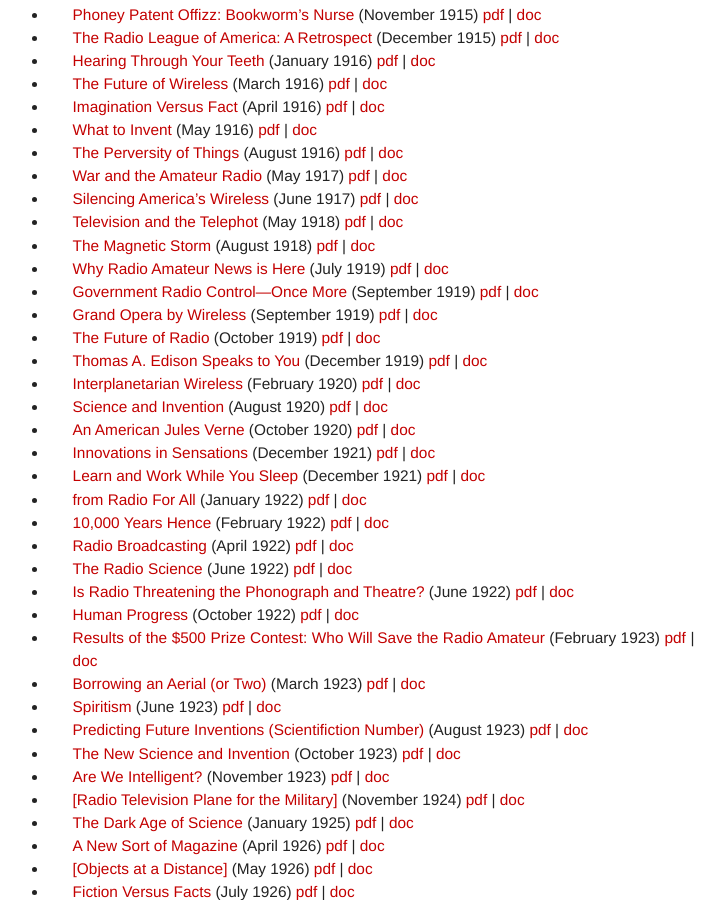
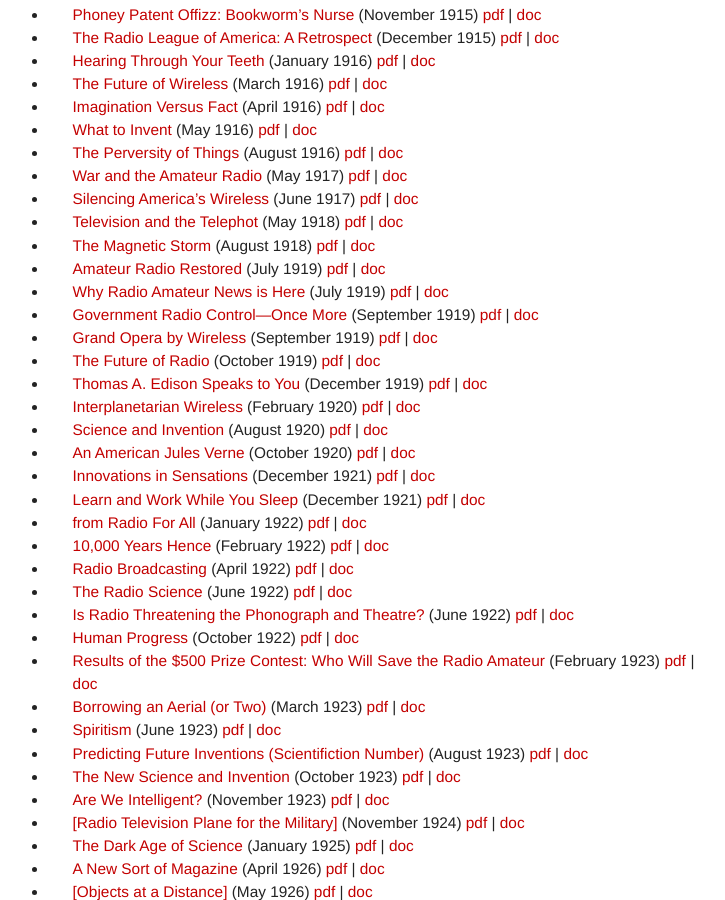
Before and after one commit to gwijthoff/perversity_of_things, a Jekyll site: the page built from TOC_web.md, in a window 1280 px wide and 900 px high, scrolled down 980 px. Shown: the whole window, without its empty margins (244-969 px from the left). Built offline with Jekyll 4.4.1, drawn with Linux system fonts in a browser that asks for light colours.

Commit message:
new edits

```diff
--- a/TOC_web.md
+++ b/TOC_web.md
@@ -48,6 +48,7 @@
 - [Silencing America’s Wireless](http://gernsback.wythoff.net/191706_silencing_americas_wireless.html) (June 1917)	[pdf](https://github.com/gwijthoff/perversity_of_things/blob/gh-pages/typeset_drafts/191706_silencing_americas_wireless.pdf?raw=true) \| [doc](https://github.com/gwijthoff/perversity_of_things/blob/gh-pages/typeset_drafts/191706_silencing_americas_wireless.docx)
 - [Television and the Telephot](http://gernsback.wythoff.net/191805_television_and_telephot.html) (May 1918)	[pdf](https://github.com/gwijthoff/perversity_of_things/blob/gh-pages/typeset_drafts/191805_television_and_telephot.pdf?raw=true) \| [doc](https://github.com/gwijthoff/perversity_of_things/blob/gh-pages/typeset_drafts/191805_television_and_telephot.docx)
 - [The Magnetic Storm](http://gernsback.wythoff.net/191808_magnetic_storm.html) (August 1918)	[pdf](https://github.com/gwijthoff/perversity_of_things/blob/gh-pages/typeset_drafts/191808_magnetic_storm.pdf?raw=true) \| [doc](https://github.com/gwijthoff/perversity_of_things/blob/gh-pages/typeset_drafts/191808_magnetic_storm.docx)
+- [Amateur Radio Restored](http://gernsback.wythoff.net/191906_amateur_radio_restored.html) (July 1919)	[pdf](https://github.com/gwijthoff/perversity_of_things/blob/gh-pages/typeset_drafts/191906_amateur_radio_restored.pdf?raw=true) \| [doc](https://github.com/gwijthoff/perversity_of_things/blob/gh-pages/typeset_drafts/191906_amateur_radio_restored.docx)
 - [Why Radio Amateur News is Here](http://gernsback.wythoff.net/191907_why_radio_news.html) (July 1919)	[pdf](https://github.com/gwijthoff/perversity_of_things/blob/gh-pages/typeset_drafts/191907_why_radio_news.pdf?raw=true) \| [doc](https://github.com/gwijthoff/perversity_of_things/blob/gh-pages/typeset_drafts/191907_why_radio_news.docx)
 - [Government Radio Control—Once More](http://gernsback.wythoff.net/191909_government_radio_control.html) (September 1919)	[pdf](https://github.com/gwijthoff/perversity_of_things/blob/gh-pages/typeset_drafts/191909_government_radio_control.pdf?raw=true) \| [doc](https://github.com/gwijthoff/perversity_of_things/blob/gh-pages/typeset_drafts/191909_government_radio_control.docx)
 - [Grand Opera by Wireless](http://gernsback.wythoff.net/191909_opera_by_wireless.html) (September 1919)	[pdf](https://github.com/gwijthoff/perversity_of_things/blob/gh-pages/typeset_drafts/191909_opera_by_wireless.pdf?raw=true) \| [doc](https://github.com/gwijthoff/perversity_of_things/blob/gh-pages/typeset_drafts/191909_opera_by_wireless.docx)
```
Also changed, not shown: _TOC_chronological_notes.md (+1 -0 lines).
